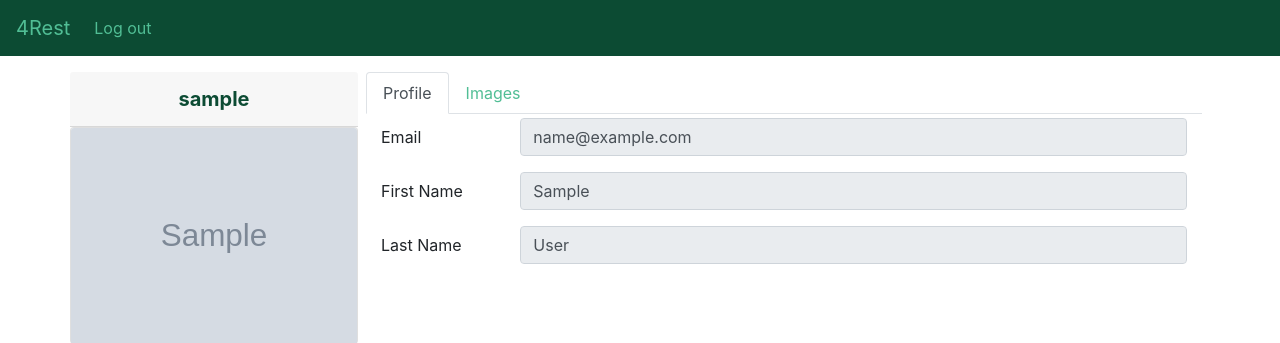
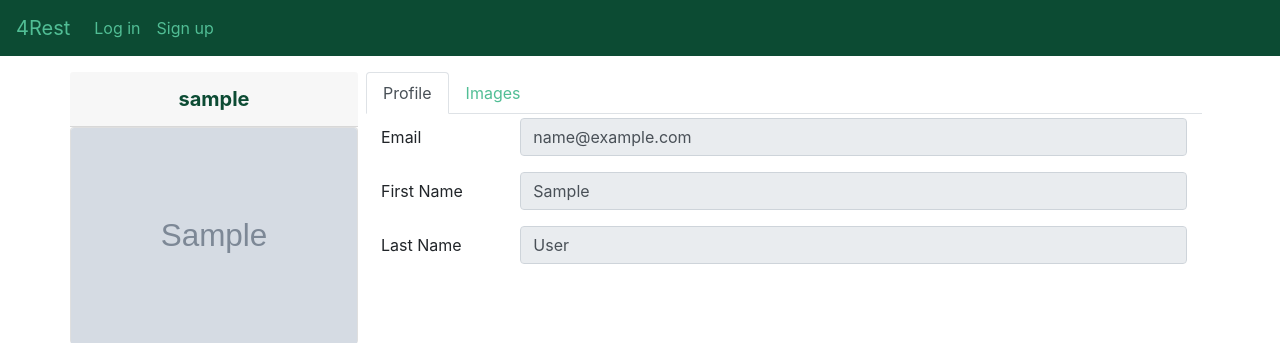
Before and after one commit to KeltarHelviett/Forest, a Django app: page /profile/1 in a window 1280 px wide. Shown: the top 343 px of the page. Run offline with Django 3.2, Linux system fonts and the light colour scheme; tables that the repository leaves empty hold one stand-in row (values such as "Sample post"); grey boxes marked "Sample" are stand-in pictures; some libraries are stand-ins or nearby versions.

Commit message:
Added Home, Log In, Sing Up links to navbar

```diff
--- a/ForestSN/templates/ForestSN/navbar.html
+++ b/ForestSN/templates/ForestSN/navbar.html
@@ -8,9 +8,21 @@
         </button>
         <div class="collapse navbar-collapse" id="navbarText">
             <ul class="navbar-nav mr-auto">
-              <li class="nav-item active">
-                <a class="nav-link text-primary" href="/logout/">Log out</a>
-              </li>
+            {% if user.is_authenticated %}
+                <li class="nav-item active">
+                    <a class="nav-link text-primary" href="/me/">Home</a>
+                </li>
+                <li class="nav-item active">
+                    <a class="nav-link text-primary" href="/logout/">Log out</a>
+                </li>
+            {% else %}
+                <li class="nav-item active">
+                    <a class="nav-link text-primary" href="/login?next={{ request.get_full_path }}">Log in</a>
+                </li>
+                <li class="nav-item active">
+                    <a class="nav-link text-primary" href="/singup?next={{ request.get_full_path }}">Sign up</a>
+                </li>
+            {% endif %}
             </ul>
         </div>
     </nav>
```
